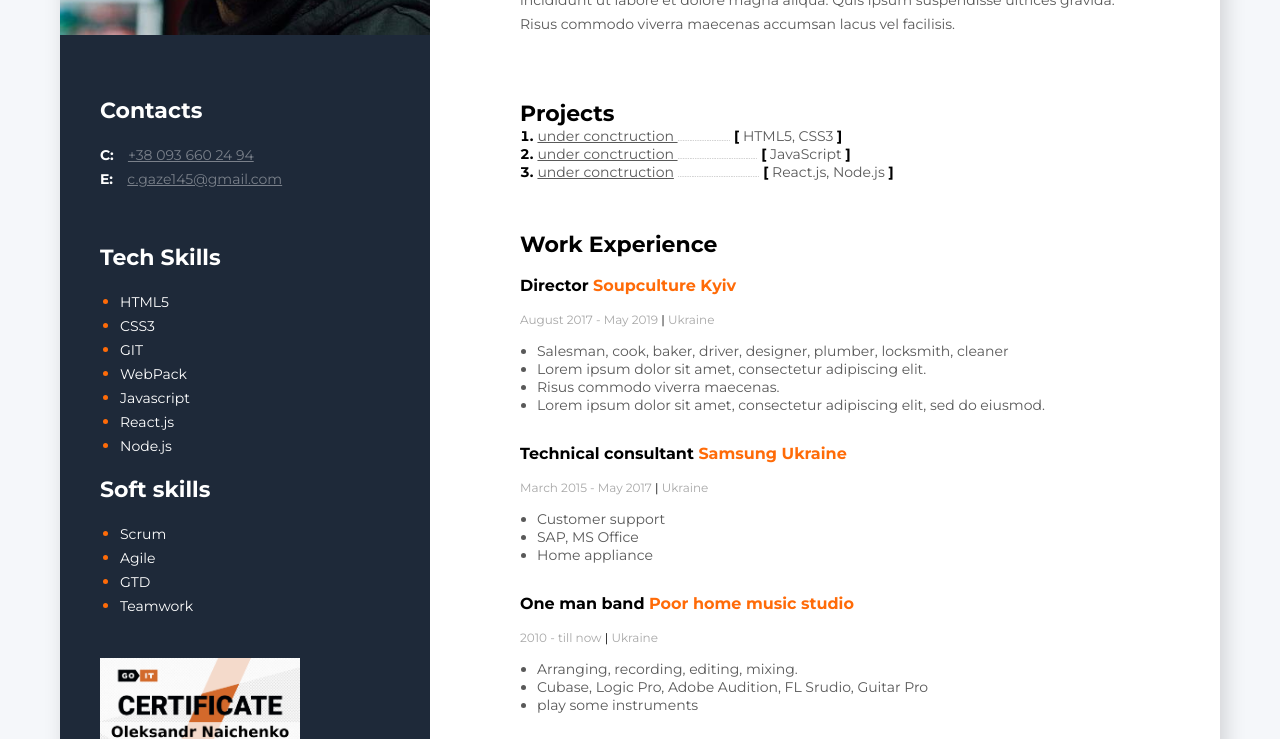
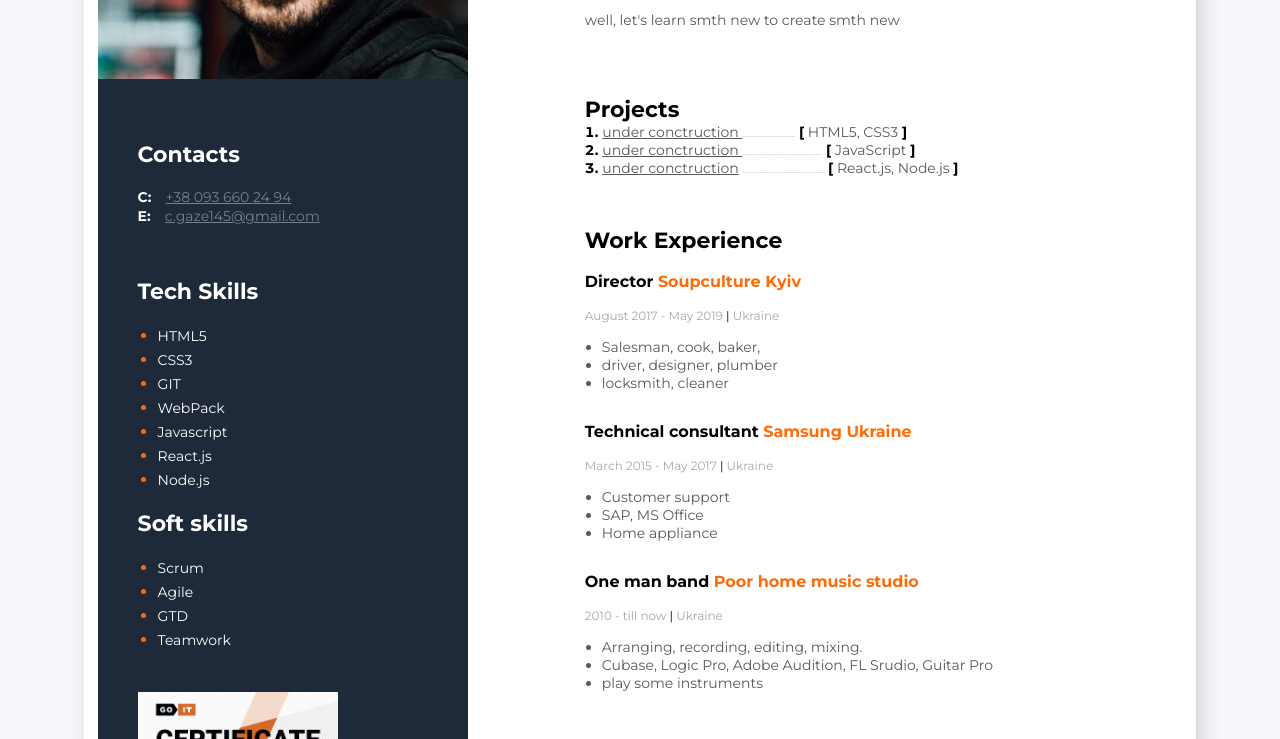
Before and after one commit to o-naichenko/github-tutorial, a plain HTML site: page index.html in a window 1280 px wide. Shown: the part 415-1154 px from the top of the page. Drawn offline with Linux system fonts and the light colour scheme.

Commit message:
Some adaptation
added @media

```diff
--- a/css/style.css
+++ b/css/style.css
@@ -2,26 +2,40 @@
   padding: 0;
   margin: 0 auto;
   box-sizing: border-box;
-  position: relative;
+  /* position: relative; */
 }
 body {
   background: #f5f7fa;
   font-family: "Montserrat", sans-serif;
-  padding: 40px;
+  padding: 5%;
+}
+@media (max-width: 768px)
+{
+  .wrapper {
+    flex-direction: column;
+    margin: 20px;
+  }
+  .sidebar {
+    width: 100%;
+    margin-top: 20px;
+  }
+  .my-photo {
+    width: 100%;
+  }
 }
 .wrapper {
-  max-width: 1200px;
-  max-width: calc(100% - 40px);
-  margin: 0 auto;
+  max-width: 100%;
+  margin: 20px;
   background: #fff;
   display: flex;
   box-shadow: 5px 9px 20px rgba(0, 0, 0, 0.15);
 }
+
 .sidebar {
   background-color: #1e2939;
   width: 370px;
   padding-top: 40px;
-  padding-bottom: 40px;
+  padding-bottom: 0px;
   flex: none;
 }
 .my-photo {
@@ -40,14 +54,12 @@ body {
   margin-left: 10px;
   font-size: 14px;
   font-weight: 400;
-  line-height: 24px;
   color: #7a808a;
 }
 .contacts-link-type {
   color: #fff;
   font-size: 14px;
   font-weight: 700;
-  line-height: 24px;
 }
 .tech-skills-container {
   margin-top: 55px;
@@ -88,6 +100,12 @@ body {
   padding-left: 90px;
   padding-right: 90px;
 }
+@media (max-width: 768px)
+{
+  .about-me {
+    max-width: 370px;
+  }
+}
 h2 {
   margin-top: 108px;
   font-size: 14px;
@@ -98,7 +116,7 @@ h1 {
   font-size: 45px;
   font-weight: 700;
 }
-.paragraph {
+.paragraph{
   margin-top: 24px;
   color: #595959;
   font-size: 14px;
--- a/index.html
+++ b/index.html
@@ -80,13 +80,10 @@
       <div class="about-me">
         <!-- about me main info -->
         <div class="about-me-main">
-          <h2>Front-end Developer</h2>
+          <h2>GOIT Student</h2>
           <h1>Oleksandr Naichenko</h1>
           <p class="paragraph">
-            Lorem ipsum dolor sit amet, consectetur adipiscing elit, sed do
-            eiusmod tempor incididunt ut labore et dolore magna aliqua. Quis
-            ipsum suspendisse ultrices gravida. Risus commodo viverra maecenas
-            accumsan lacus vel facilisis.
+            well, let's learn smth new to create smth <span>n</span><span>e</span><span>w</span>
           </p>
         </div>
         <!-- projects container -->
@@ -130,17 +127,13 @@
             >
             <ul class="profession-duties">
               <li class="profession-duties-item">
-                Salesman, cook, baker, driver, designer, plumber, locksmith, cleaner
+                Salesman, cook, baker,
               </li>
               <li class="profession-duties-item">
-                Lorem ipsum dolor sit amet, consectetur adipiscing elit.
+                driver, designer, plumber
               </li>
               <li class="profession-duties-item">
-                Risus commodo viverra maecenas.
-              </li>
-              <li class="profession-duties-item">
-                Lorem ipsum dolor sit amet, consectetur adipiscing elit, sed do
-                eiusmod.
+                locksmith, cleaner
               </li>
             </ul>
           </div>
```
